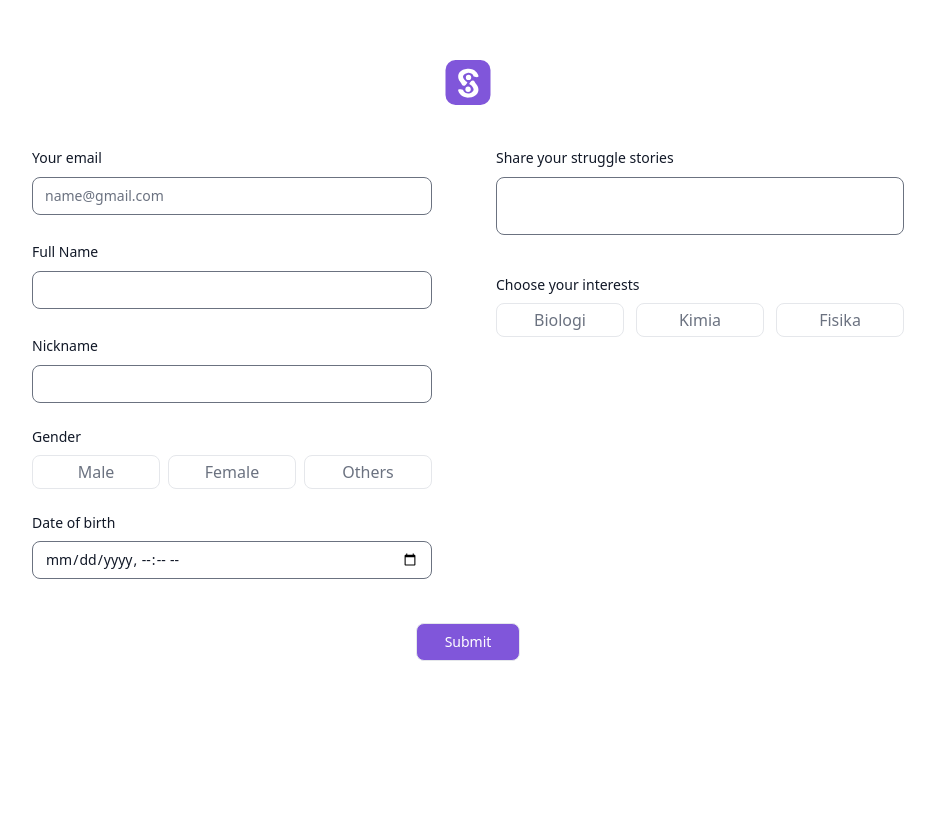
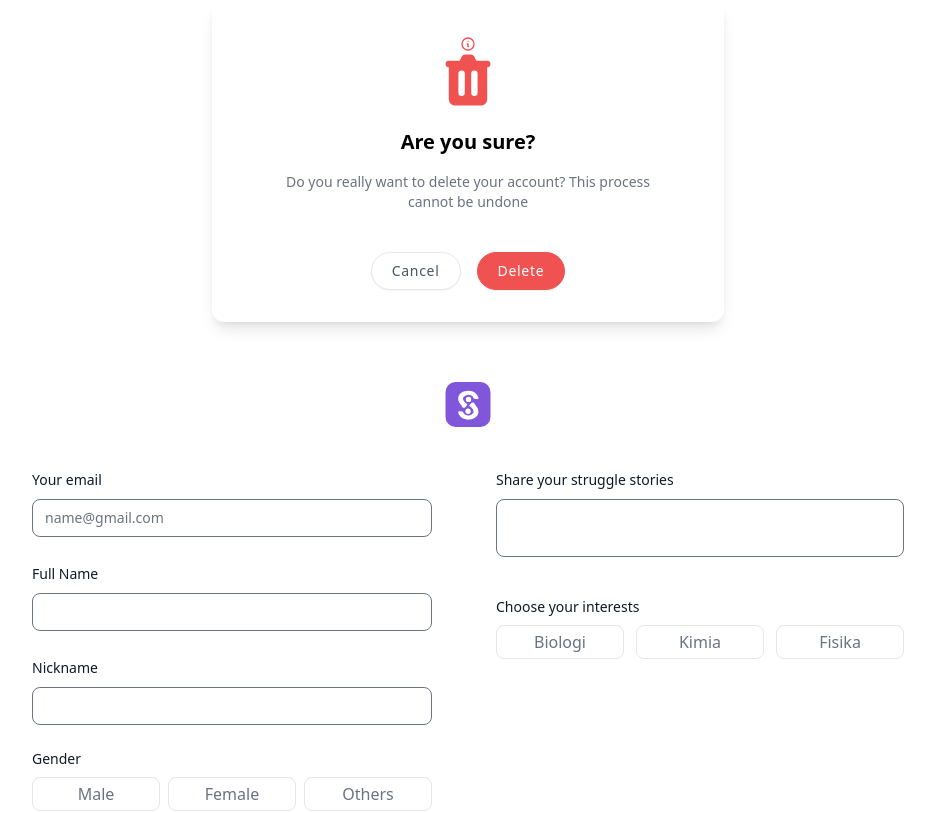
Before and after one commit to Studiumz/studiumz-frontend, a Next.js app: page /onboarding in a window 1280 px wide. Shown: the top 813 px of the page, without its empty margins (172-1107 px from the left). Built offline with nearby package versions, Linux system fonts and the light colour scheme.

Commit message:
temporary

```diff
--- a/src/components/elements/modal/index.tsx
+++ b/src/components/elements/modal/index.tsx
@@ -7,26 +7,73 @@ export default function CustomModal() {
   const props = { openModal, setOpenModal };
   return (
     <>
-      {/* <Button onClick={() => props.setOpenModal("default")}>
-        Toggle modal
-      </Button> */}
-      <FlowbiteModal
-      // show={props.openModal === "default"}
-      // onClose={() => props.setOpenModal(undefined)}
-      >
-        <FlowbiteModal.Header>Terms of Service</FlowbiteModal.Header>
-        <FlowbiteModal.Body>{/* Modal content goes here */}</FlowbiteModal.Body>
-        <FlowbiteModal.Footer>
-          <Button onClick={() => props.setOpenModal(undefined)}>
-            I accept
-          </Button>
-          <Button color="gray" onClick={() => props.setOpenModal(undefined)}>
-            Decline
-          </Button>
-        </FlowbiteModal.Footer>
-      </FlowbiteModal>
-      {/* Other JSX content */}
+      <div className="w-full z-50  max-w-lg p-5 relative mx-auto my-auto rounded-xl shadow-lg  bg-white ">
+        <div className="">
+          <div className="text-center p-5 flex-auto justify-center">
+            <svg
+              xmlns="http://www.w3.org/2000/svg"
+              className="w-4 h-4 -m-1 flex items-center text-red-500 mx-auto"
+              fill="none"
+              viewBox="0 0 24 24"
+              stroke="currentColor"
+            >
+              <path
+                stroke-linecap="round"
+                stroke-linejoin="round"
+                stroke-width="2"
+                d="M13 16h-1v-4h-1m1-4h.01M21 12a9 9 0 11-18 0 9 9 0 0118 0z"
+              ></path>
+            </svg>
+            <svg
+              xmlns="http://www.w3.org/2000/svg"
+              className="w-16 h-16 flex items-center text-red-500 mx-auto"
+              viewBox="0 0 20 20"
+              fill="currentColor"
+            >
+              <path
+                fill-rule="evenodd"
+                d="M9 2a1 1 0 00-.894.553L7.382 4H4a1 1 0 000 2v10a2 2 0 002 2h8a2 2 0 002-2V6a1 1 0 100-2h-3.382l-.724-1.447A1 1 0 0011 2H9zM7 8a1 1 0 012 0v6a1 1 0 11-2 0V8zm5-1a1 1 0 00-1 1v6a1 1 0 102 0V8a1 1 0 00-1-1z"
+                clip-rule="evenodd"
+              />
+            </svg>
+            <h2 className="text-xl font-bold py-4 ">Are you sure?</h2>
+            <p className="text-sm text-gray-500 px-8">
+              Do you really want to delete your account? This process cannot be
+              undone
+            </p>
+          </div>
+          <div className="p-3  mt-2 text-center space-x-4 md:block">
+            <button className="mb-2 md:mb-0 bg-white px-5 py-2 text-sm shadow-sm font-medium tracking-wider border text-gray-600 rounded-full hover:shadow-lg hover:bg-gray-100">
+              Cancel
+            </button>
+            <button className="mb-2 md:mb-0 bg-red-500 border border-red-500 px-5 py-2 text-sm shadow-sm font-medium tracking-wider text-white rounded-full hover:shadow-lg hover:bg-red-600">
+              Delete
+            </button>
+          </div>
+        </div>
+      </div>
     </>
+    // <>
+    //   {/* <Button onClick={() => props.setOpenModal("default")}>
+    //     Toggle modal
+    //   </Button> */}
+    //   <FlowbiteModal
+    //   // show={props.openModal === "default"}
+    //   // onClose={() => props.setOpenModal(undefined)}
+    //   >
+    //     <FlowbiteModal.Header>Terms of Service</FlowbiteModal.Header>
+    //     <FlowbiteModal.Body>{/* Modal content goes here */}</FlowbiteModal.Body>
+    //     <FlowbiteModal.Footer>
+    //       <Button onClick={() => props.setOpenModal(undefined)}>
+    //         I accept
+    //       </Button>
+    //       <Button color="gray" onClick={() => props.setOpenModal(undefined)}>
+    //         Decline
+    //       </Button>
+    //     </FlowbiteModal.Footer>
+    //   </FlowbiteModal>
+    //   {/* Other JSX content */}
+    // </>
   );
 }
 
--- a/src/pages/onboarding/index.tsx
+++ b/src/pages/onboarding/index.tsx
@@ -7,7 +7,7 @@ export default function Onboarding() {
     <>
       <CustomModal />
 
-      <form className="flex flex-col p-5 justify-center items-center">
+      <form className="flex flex-col p-5 justify-center items-center z-0">
         <StudiumzLogo size={"w-20"} className="my-10" />
 
         <div className="flex lg:flex-row flex-col gap-16">
@@ -188,7 +188,6 @@ export default function Onboarding() {
           Submit
         </Button>
       </form>
-      {/* <Modal /> */}
     </>
   );
 }
```
